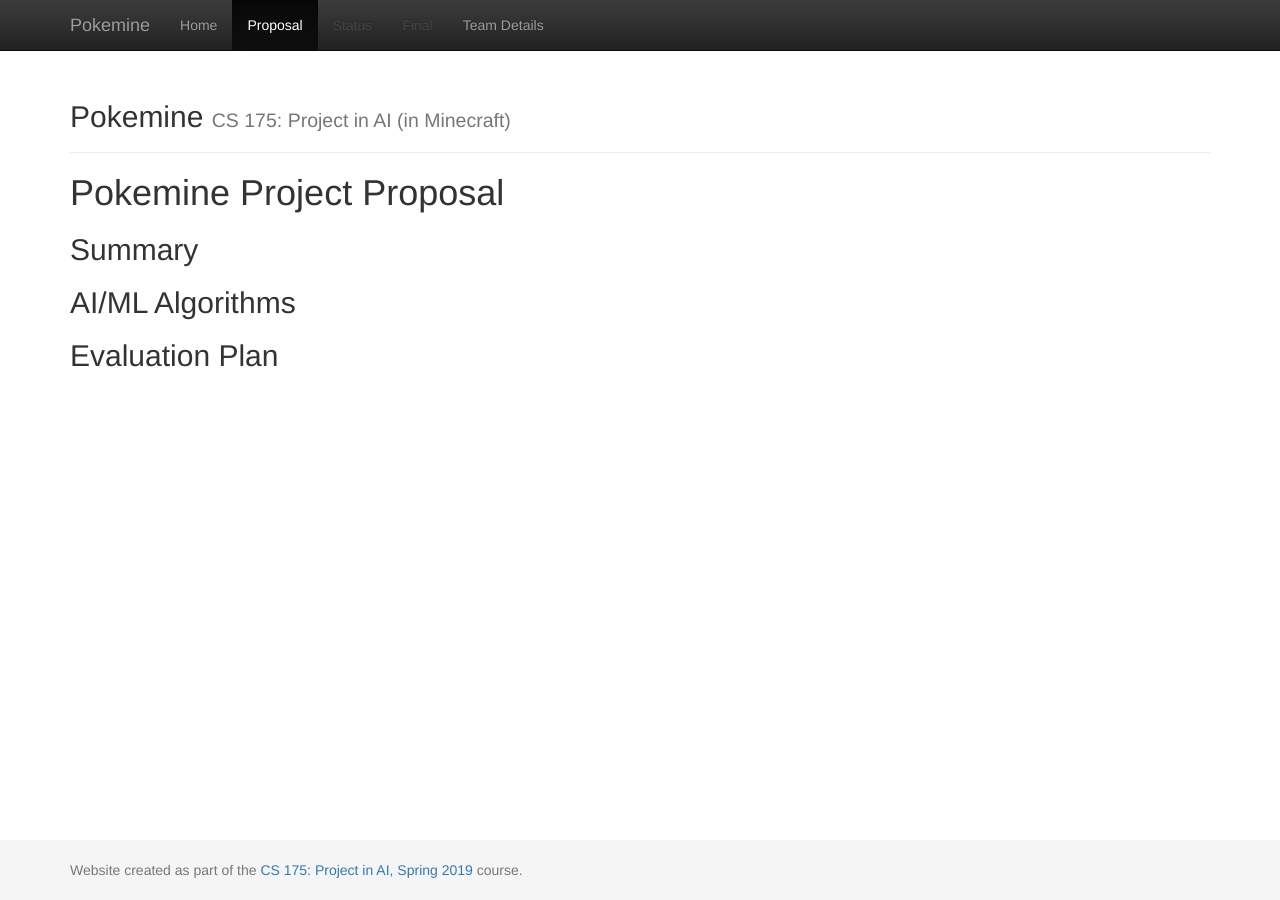
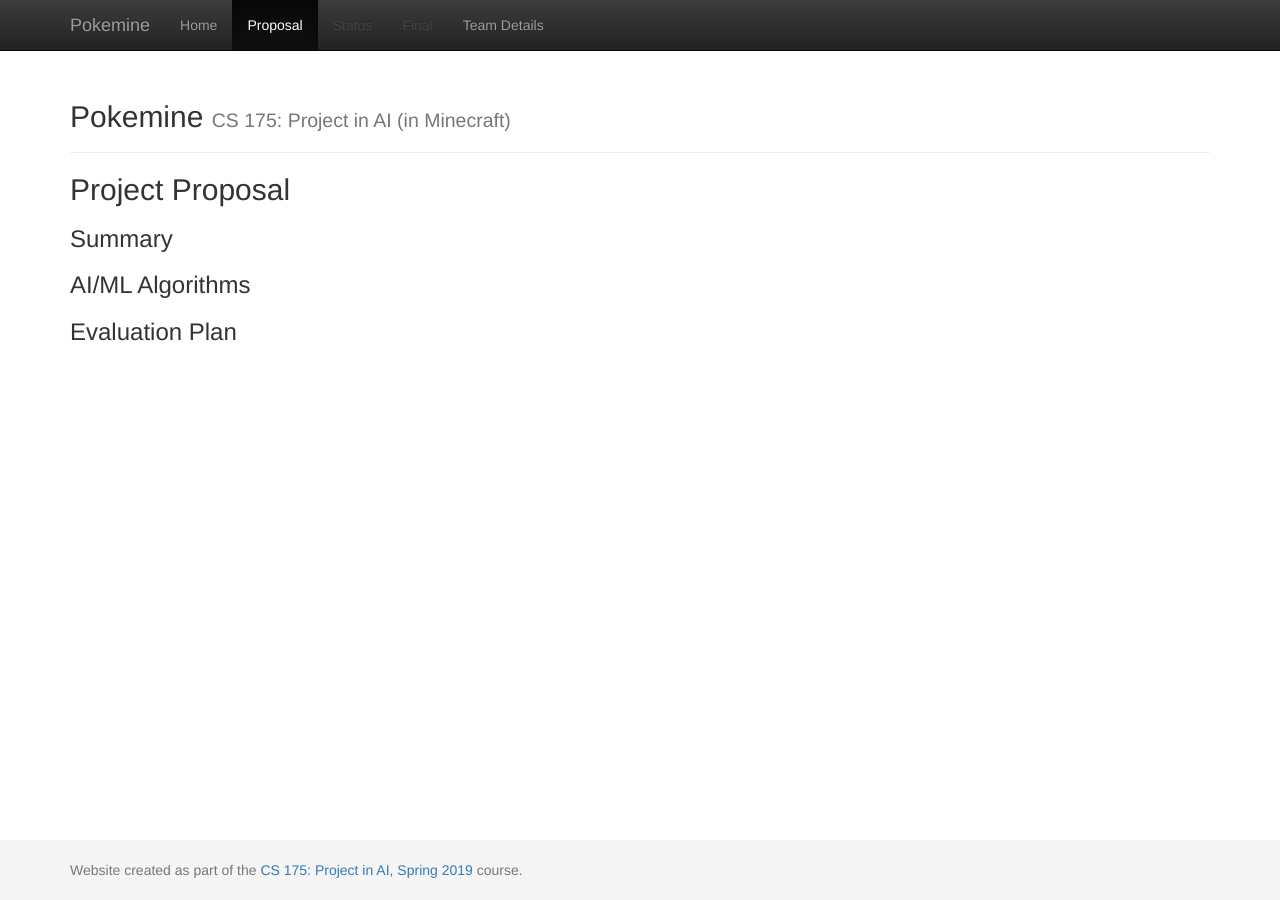
Before and after one commit to mrdanshih/pita, a Jekyll site: the page built from docs/proposal.md, in a window 1280 px wide. Built offline with Jekyll 4.4.1, drawn with Linux system fonts in a browser that asks for light colours.

Commit message:
Shrunk headers

```diff
--- a/docs/proposal.md
+++ b/docs/proposal.md
@@ -3,9 +3,9 @@ layout: default
 title:  Proposal
 ---
 
-# Pokemine Project Proposal
-## Summary
+##  Project Proposal
+### Summary
 
-## AI/ML Algorithms
+### AI/ML Algorithms
 
-## Evaluation Plan
+### Evaluation Plan
```
